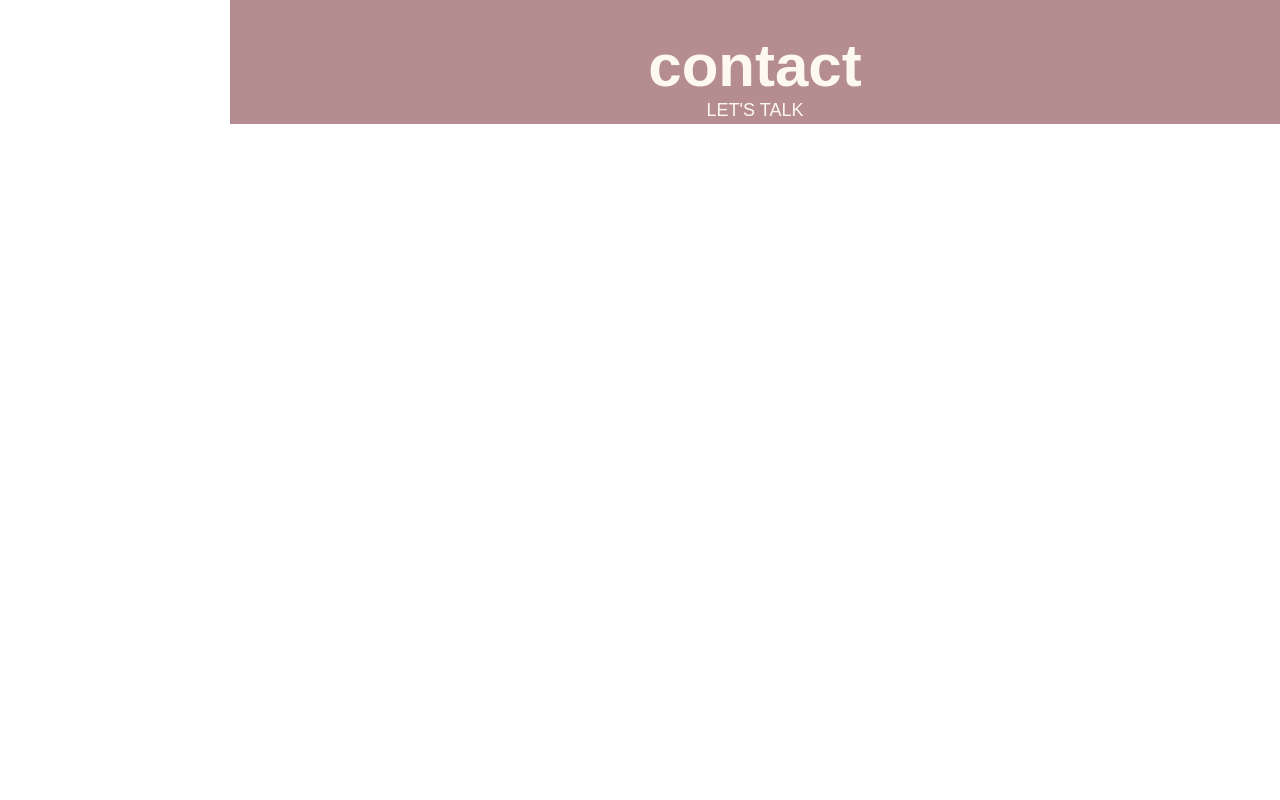
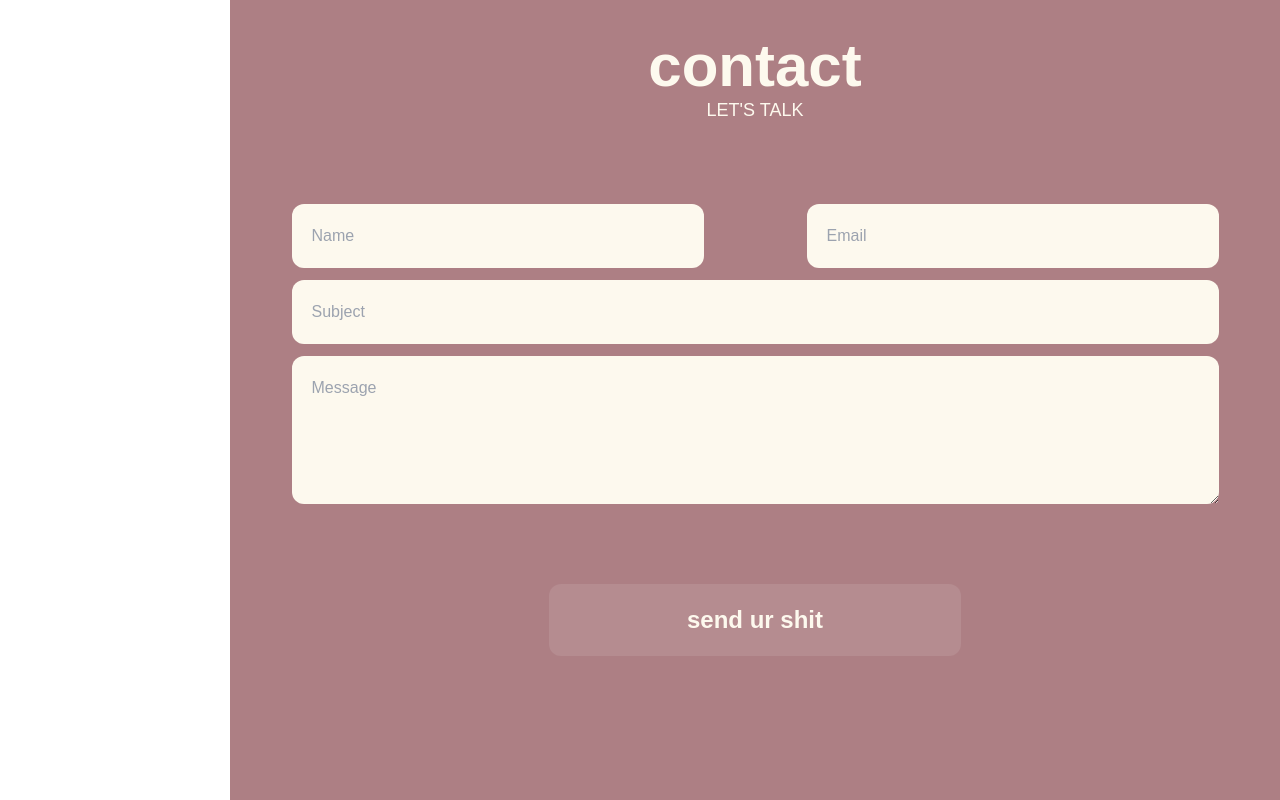
Before and after one commit to cgok808/shienav2, a React (Create React App) app: page / in a window 1280 px wide. Shown: the part 2612-3412 px from the top of the page. Before the commit the page ends 2736 px from the top, so only its background shows below. Built offline with nearby package versions, Linux system fonts and the light colour scheme; the HTML template or start-up script is replaced by a standard one.

Commit message:
made contact page

```diff
--- a/src/components/Contact.jsx
+++ b/src/components/Contact.jsx
@@ -1,12 +1,47 @@
-import React from 'react'
-import SubHeading from './SubHeading'
+import React from "react";
+import SubHeading from "./SubHeading";
 
 const Contact = () => {
   return (
-    <section className='bg-[#b58c90]' id="contact">
-      <SubHeading title={"contact"} subtitle={"LET'S TALK"} color={"text-qWhite"} />
+    <section className='bg-[#AD7F84]' id='contact'>
+      <SubHeading
+        title={"contact"}
+        subtitle={"LET'S TALK"}
+        color={"text-qWhite"}
+      />
+      <form className='mt-20 mb-20'>
+        <div className='flex justify-around'>
+          <input
+            type='text'
+            placeholder='Name'
+            className='w-[40%] p-5 bg-qWhite rounded-xl'
+          />
+          <input
+            type='email'
+            placeholder='Email'
+            className='w-[40%] p-5 bg-qWhite rounded-xl'
+          />
+        </div>
+        <div className='flex flex-col items-center'>
+          <input
+            type='text'
+            placeholder='Subject'
+            className='w-[90%] p-5 bg-qWhite rounded-xl mt-3'
+          />
+          <textarea
+            type='text'
+            placeholder='Message'
+            className='w-[90%] p-5 pb-20 bg-qWhite rounded-xl mt-3'
+          />
+        </div>
+      </form>
+      <div className='flex justify-center'>
+        <button className='bg-[#B58C90] p-5 mb-36 rounded-xl w-[40%] font-extrabold text-2xl text-qWhite hover:bg-[#b99ea1] transition__ease'>
+          send ur shit
+        </button>
+      </div>
     </section>
-  )
-}
+  );
+};
 
-export default Contact
+export default Contact;
```
